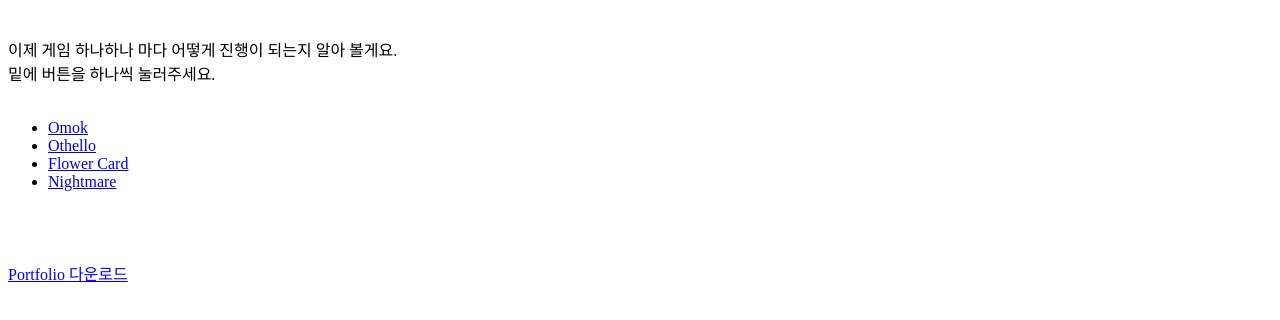
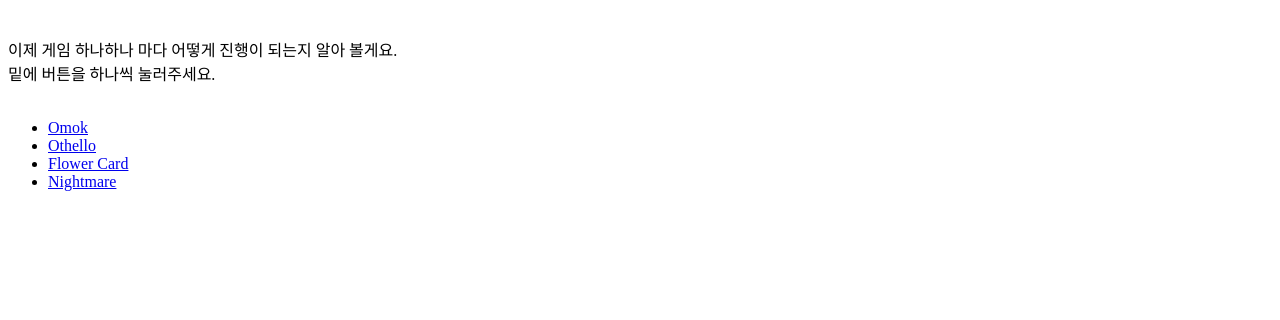
Before and after one commit to Nanappo/web1st, a plain HTML site: page index.html in a window 1280 px wide. Shown: the part 450-770 px from the top of the page. Drawn offline with Linux system fonts and the light colour scheme.

Commit message:
version1

```diff
--- a/index.html
+++ b/index.html
@@ -31,9 +31,6 @@
 <li><a href="nightmare.html" target="_self">Nightmare</a></li>
 </ul>
 <br>
-<br>
-<br>
-  <a href="portfolio.zip" download>Portfolio 다운로드</a>
   <br>
 </body>
 </html>
```
